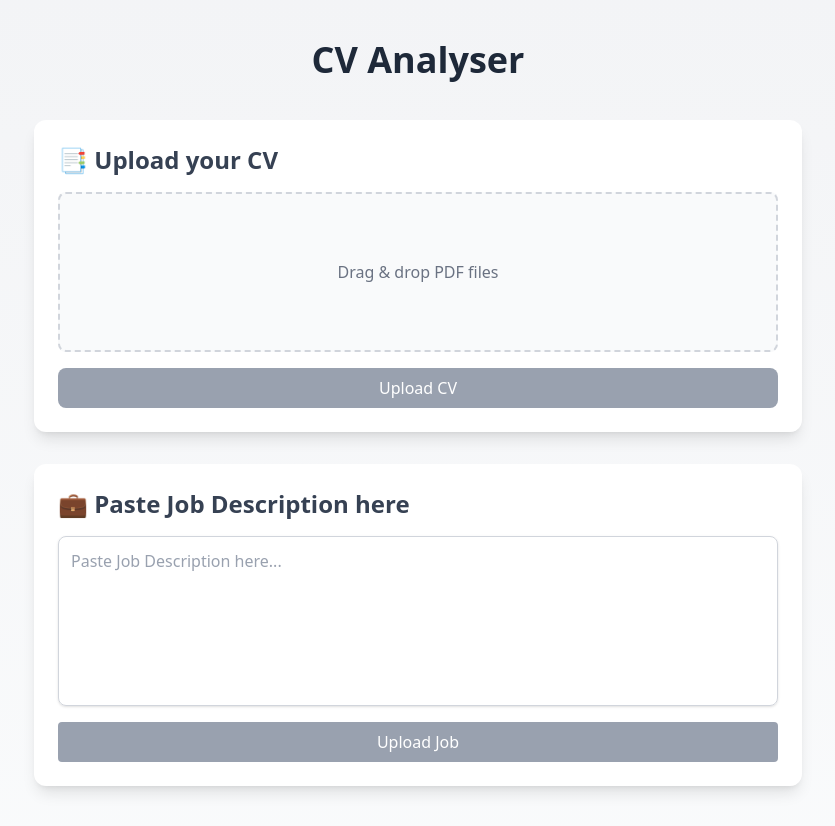
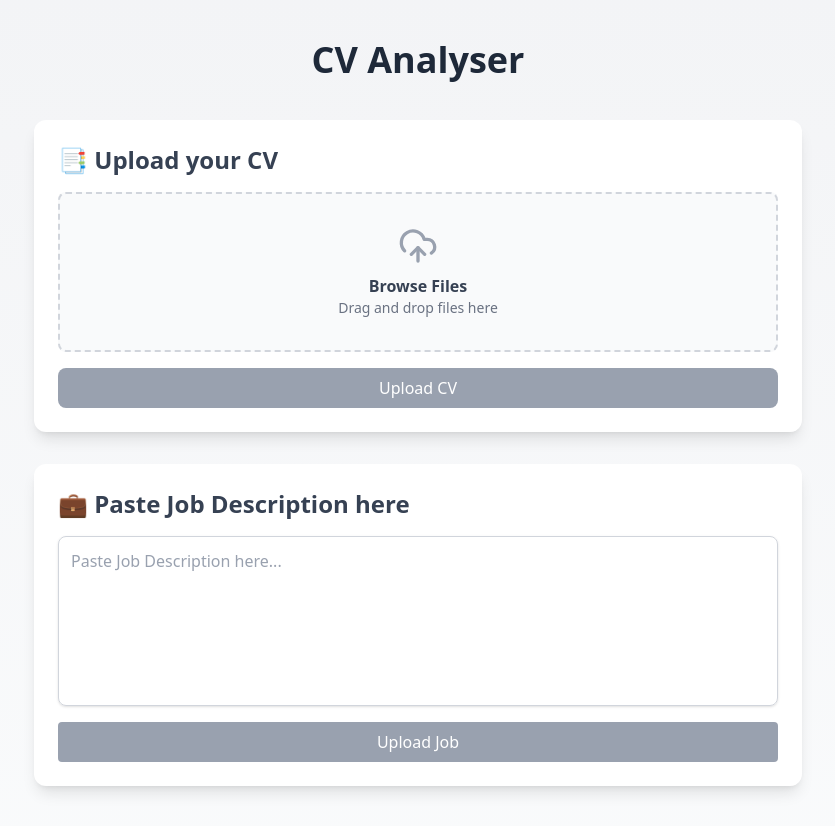
Before and after one commit to jadentoon/CV-Analyser, a React (Vite) app in the folder Front-End/cv-analyser/: page / in a window 1280 px wide. Shown: the whole page, without its empty margins (222-1057 px from the left). Built offline with nearby package versions, Linux system fonts and the light colour scheme.

Commit message:
Improved UI of file upload box

```diff
--- a/Front-End/cv-analyser/src/components/CVUpload.jsx
+++ b/Front-End/cv-analyser/src/components/CVUpload.jsx
@@ -1,6 +1,6 @@
 import React, { useState } from 'react';
 import axios from "axios";
-import {Trash2,NotepadText} from "lucide-react";
+import { Trash2, NotepadText,UploadCloud } from "lucide-react";
 
 const CVUpload = () => {
     const [file, setFile] = useState(null);
@@ -46,9 +46,11 @@ const CVUpload = () => {
     return (
         <div className='flex flex-col gap-4'>
             <label className='flex flex-col items-center justify-center w-full h-40 border-2 border-dashed border-gray-300 rounded-lg cursor-pointer hover:border-blue-400 transition bg-gray-50'>
-                <p className='text-gray-500'>
-                    {file ? "File ready to upload" : "Drag & drop PDF files"}
-                </p>
+                <div className='flex flex-col items-center'>
+                    <UploadCloud className="w-10 h-10 text-gray-400 mb-2" />
+                    <p className='font-semibold text-gray-700'>Browse Files</p>
+                    <p className='text-sm text-gray-500'>Drag and drop files here</p>
+                </div>
                 <input
                     type="file"
                     accept='.pdf'
```
